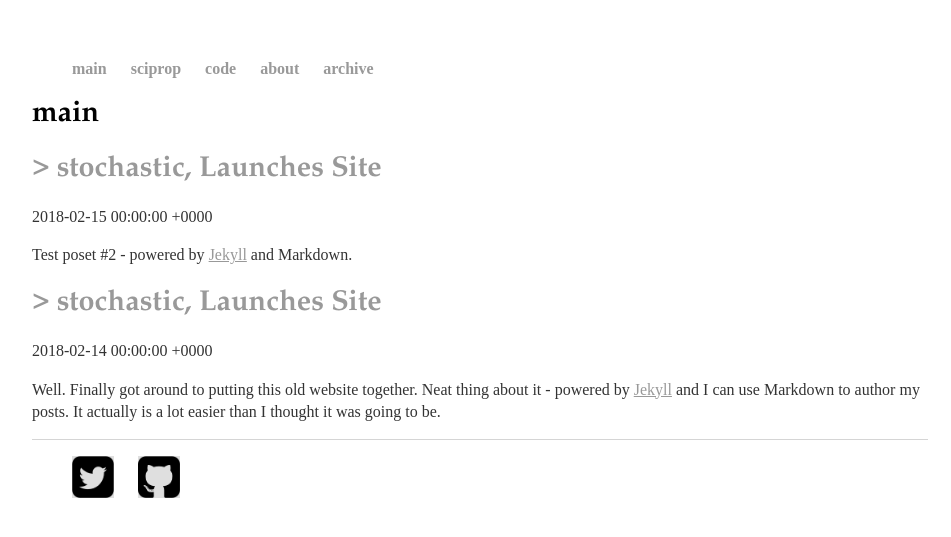
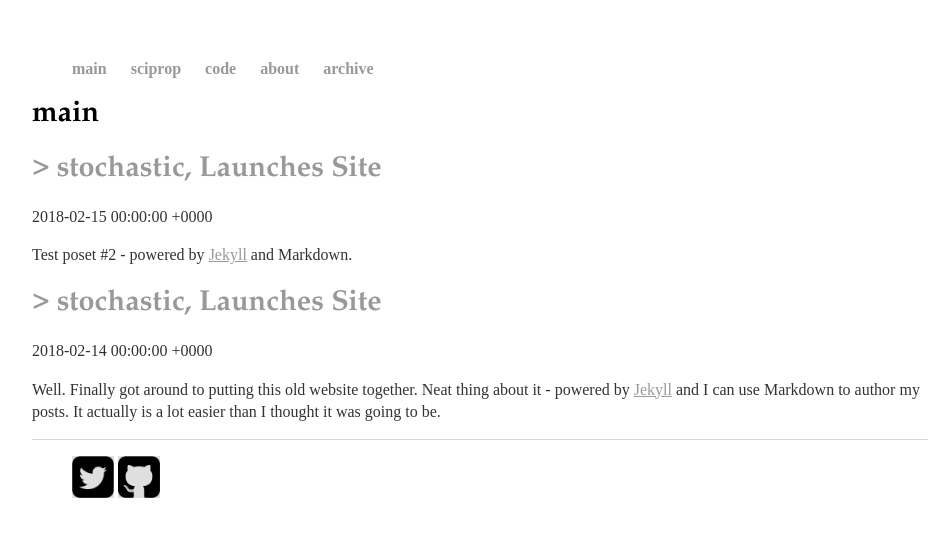
Before and after one commit to caesoma/caesoma.github.io, a Jekyll site: the page built from index.html, in a window 1280 px wide. Shown: the top 537 px of the page, without its empty margins (160-1111 px from the left). Built offline with Jekyll 4.4.1, drawn with Linux system fonts in a browser that asks for light colours; the list of posts is cut into pages by our own code.

```diff
--- a/_layouts/default.html
+++ b/_layouts/default.html
@@ -25,8 +25,8 @@
         <li><a style= "text-decoration:none;" href="https://twitter.com/caesoma">
           <img src="/images/tw.png" alt="twitter"
           style="width:42px;height:42px;border:0;">
-        </a></li>
-        <li><a style= "text-decoration:none;" href="https://github.com/caesoma">
+        </a>
+        <a style= "text-decoration:none;" href="https://github.com/caesoma">
           <img src="/images/gh.png" alt="github"
           style="width:42px;height:42px;border:0;">
         </a></li>
```
